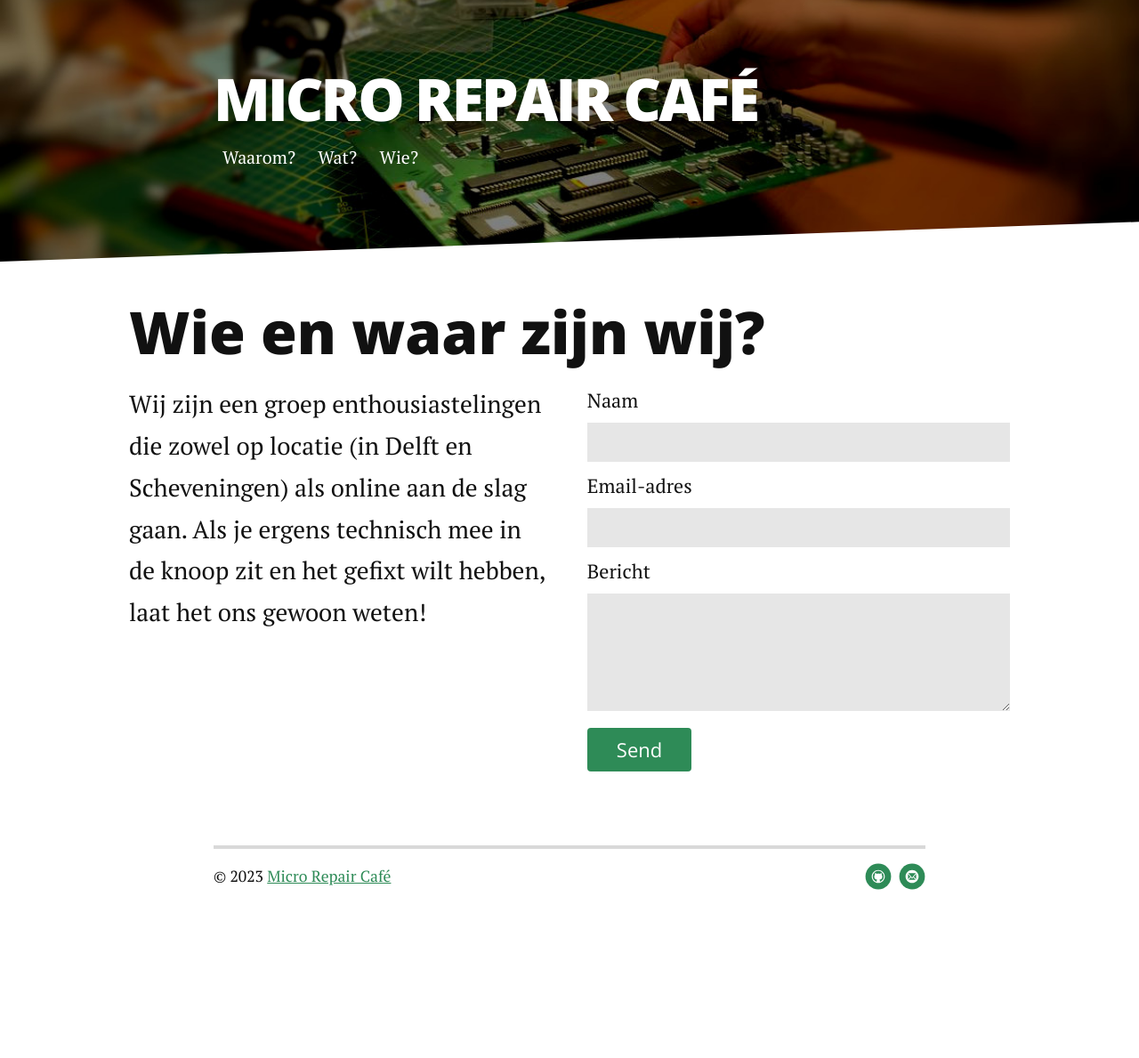
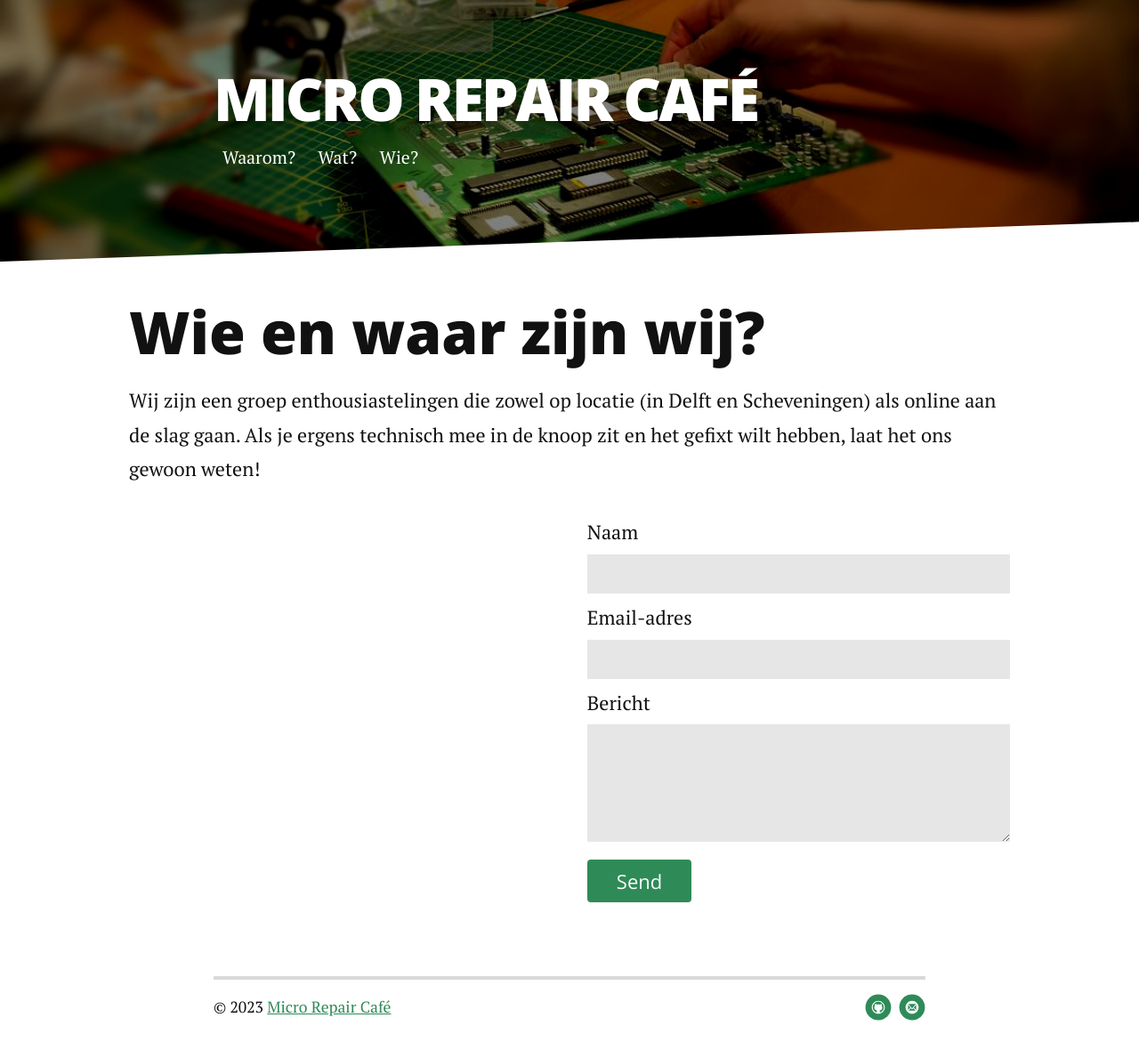
Before and after one commit to microrepaircafe/.nl, a Jekyll site: the page built from wie.md, in a window 1280 px wide. Shown: the whole page at 89% size. Built offline with Jekyll 4.4.1, drawn with Linux system fonts in a browser that asks for light colours; nearby versions of some CDN libraries; before the commit the page ends 1041 px from its top, so only the background shows below that.

Commit message:
Update wie.md

```diff
--- a/wie.md
+++ b/wie.md
@@ -5,9 +5,11 @@ title: Wie zijn wij?
 
 # Wie en waar zijn wij?
 
+Wij zijn een groep enthousiastelingen die zowel op locatie (in Delft en Scheveningen) als online aan de slag gaan. Als je ergens technisch mee in de knoop zit en het gefixt wilt hebben, laat het ons gewoon weten!
+
 <div id="contact">
   <div class="contactContent">
-    <p class="intro">Wij zijn een groep enthousiastelingen die zowel op locatie (in Delft en Scheveningen) als online aan de slag gaan. Als je ergens technisch mee in de knoop zit en het gefixt wilt hebben, laat het ons gewoon weten!</p>
+    <p class="intro"></p>
   </div>
   <form action="https://formspree.io/f/mwkddkgq" method="POST">
     <label for="name">Naam</label>
```
